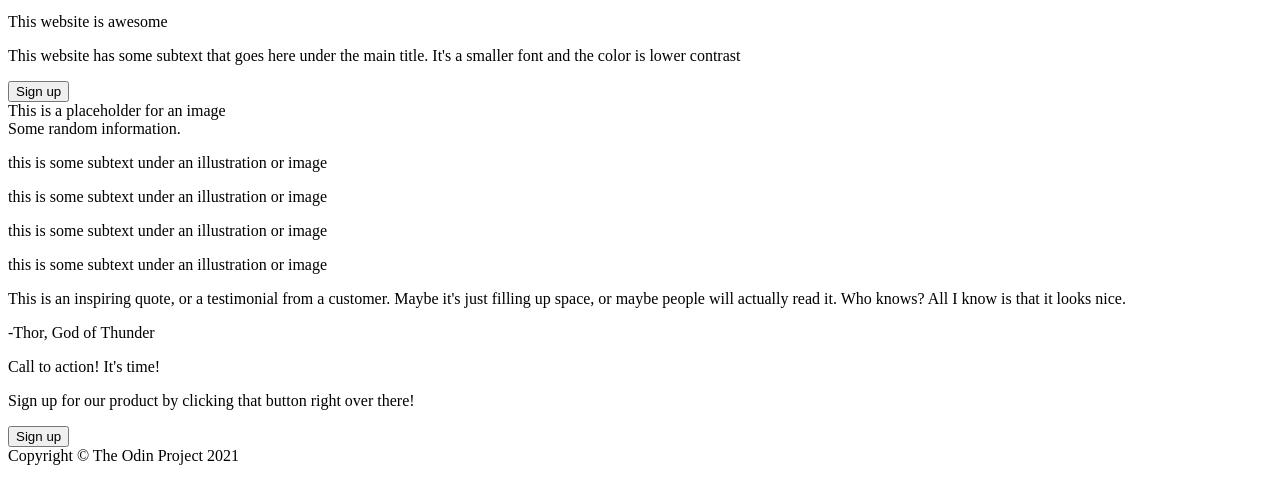
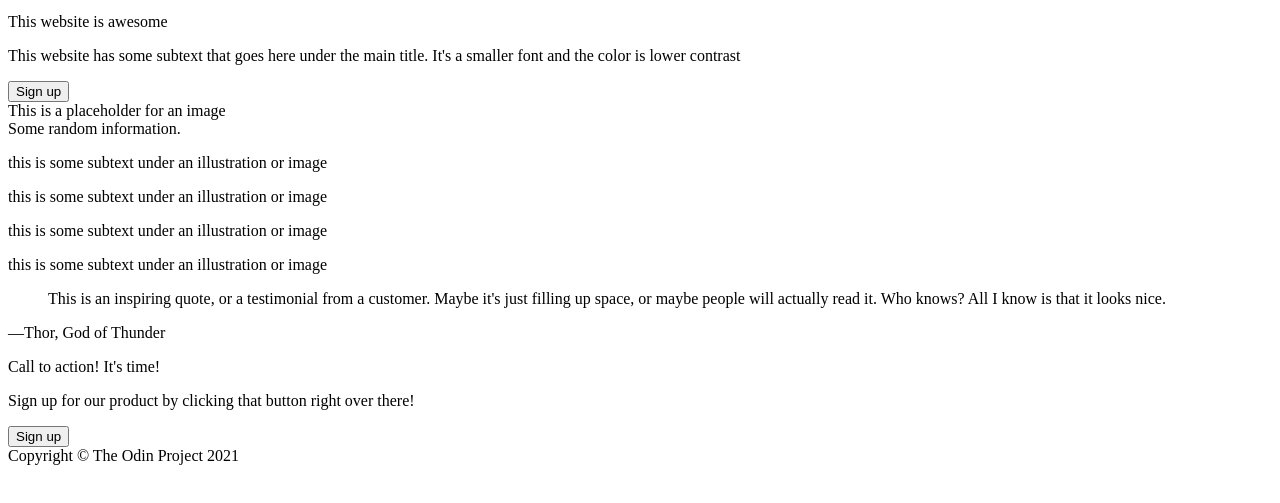
Before and after one commit to HASHHman/landing-page, a plain HTML site: page index.html in a window 1280 px wide. Shown: the part 99-602 px from the top of the page. Drawn offline with Linux system fonts and the light colour scheme.

Commit message:
fix: Use blockquote in the quote section

```diff
--- a/index.html
+++ b/index.html
@@ -58,10 +58,10 @@
     </div>
 
     <div class="quote">
-        <p class="text">
-            This is an inspiring quote, or a testimonial from a customer. Maybe it's just filling up space, or maybe people will actually read it. Who knows? All I know is that it looks nice.
-        </p>
-        <p class="credit">-Thor, God of Thunder</p>
+        <blockquote>
+            <p>This is an inspiring quote, or a testimonial from a customer. Maybe it's just filling up space, or maybe people will actually read it. Who knows? All I know is that it looks nice.</p>
+        </blockquote>
+        <p class="credit">—Thor, God of Thunder</p>
     </div>
 
     <div class="action">
```
